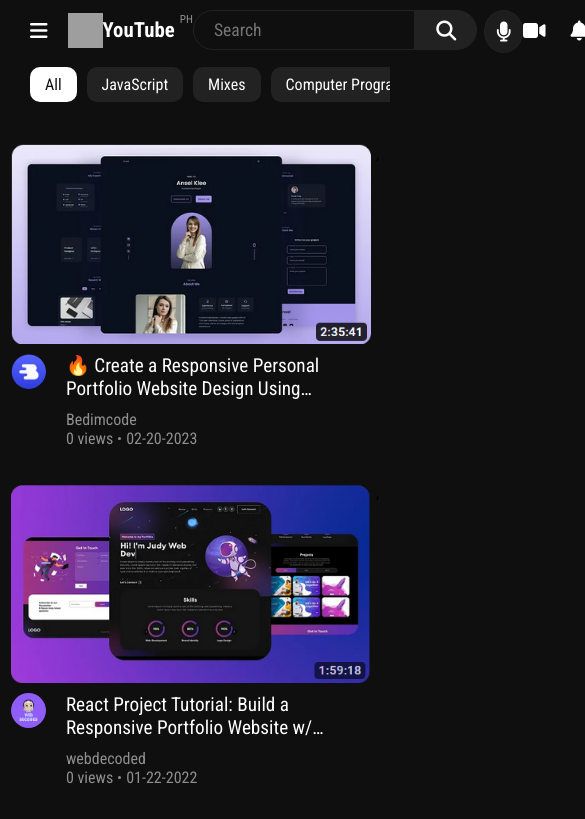
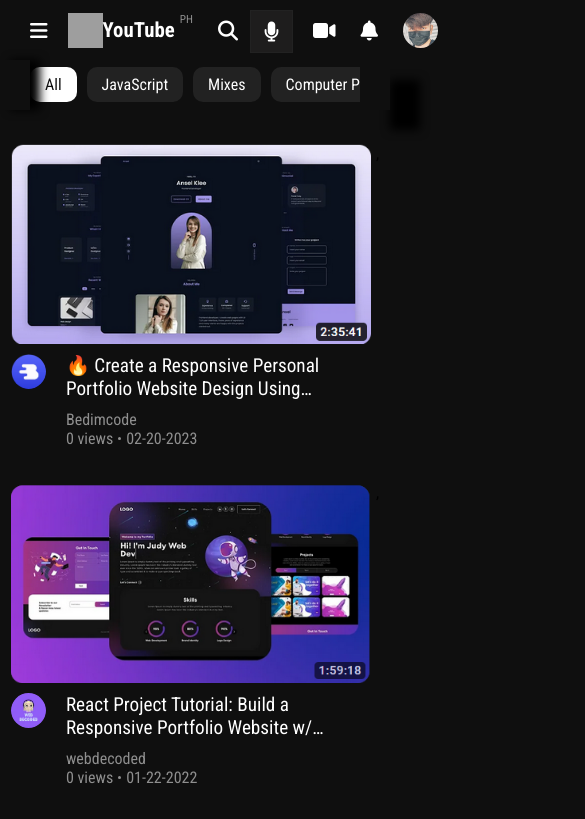
Before and after one commit to Ayban-17/YouTube-Clone, a plain HTML site: page index.html in a window 390 px wide. Shown: the top 819 px of the page, 585 px wide, since content can reach past the window. Drawn offline with Linux system fonts and the light colour scheme; grey boxes are pictures that could not be loaded.

Commit message:
initial mobile responsive

```diff
--- a/src/shorts.js
+++ b/src/shorts.js
@@ -1,5 +1,6 @@
 let likeActive = false;
 let dislikeActive = false;
+
 let randomNumber = Math.ceil(Math.random() * 2000000);
 let randomNumberComments = Math.ceil(Math.random() * 1000);
 let likes;
--- a/src/style.css
+++ b/src/style.css
@@ -537,3 +537,44 @@
     padding-left: 0;
   }
 }
+
+@media screen and (max-width: 678px) {
+  .top-nav::before {
+    position: absolute;
+    color: #ffffff;
+    content: "";
+    box-shadow: 10px 0 10px rgba(0, 0, 0, 1);
+    width: 30px;
+    height: 50px;
+    background-color: #0f0f0f;
+    top: 0;
+    left: 0;
+  }
+  .top-nav::after {
+    position: absolute;
+    color: #ffffff;
+    content: "";
+    box-shadow: 30px 20px 10px rgba(0, 0, 0, 1);
+    width: 30px;
+    height: 50px;
+    background-color: #0f0f0f;
+    top: 0;
+    right: 0;
+  }
+
+  form {
+    justify-content: flex-end;
+    margin: 0 20px;
+  }
+  form input {
+    display: none;
+  }
+  .fa-magnifying-glass {
+    background-color: transparent;
+    border: 0 solid;
+    width: 30px;
+  }
+  .fa-microphone {
+    border-radius: 0;
+  }
+}
```
